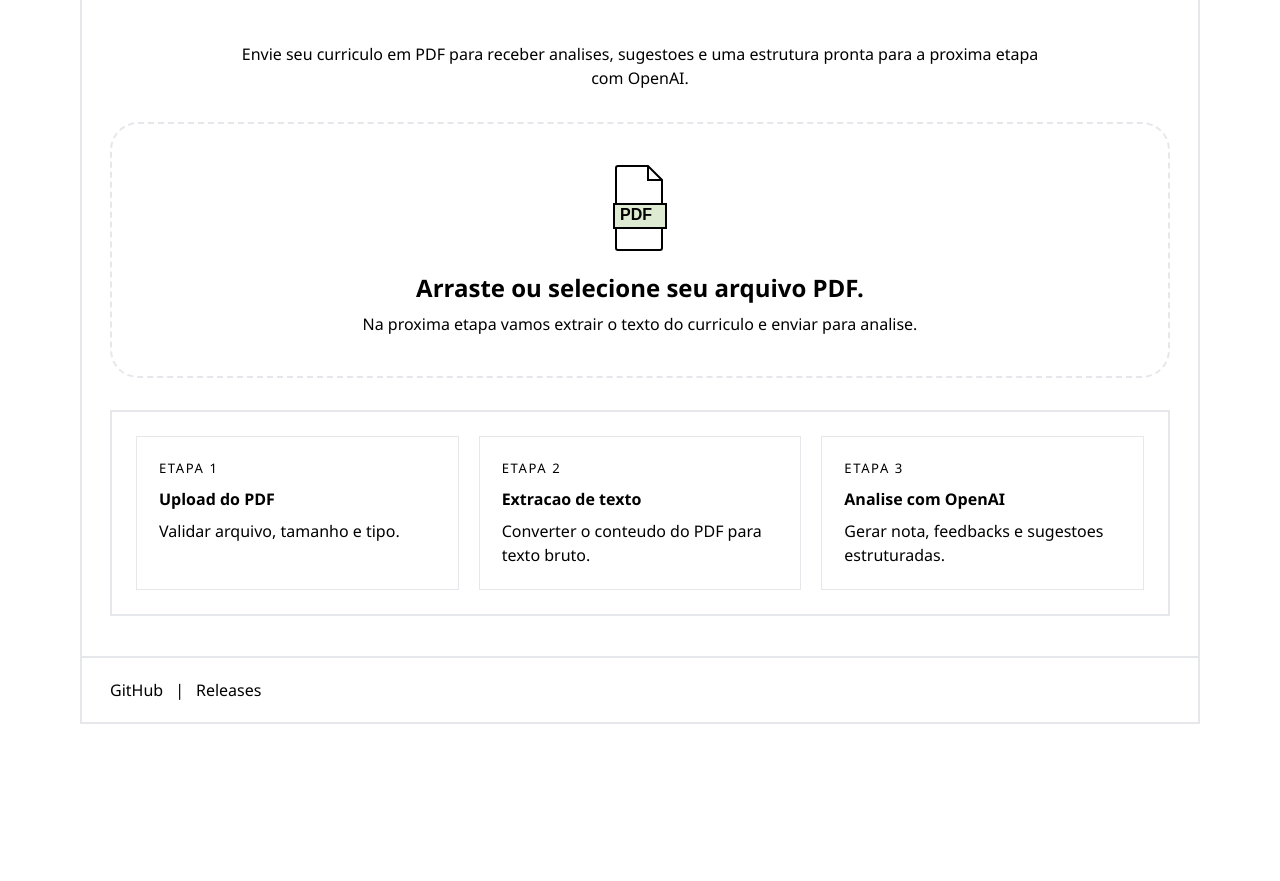
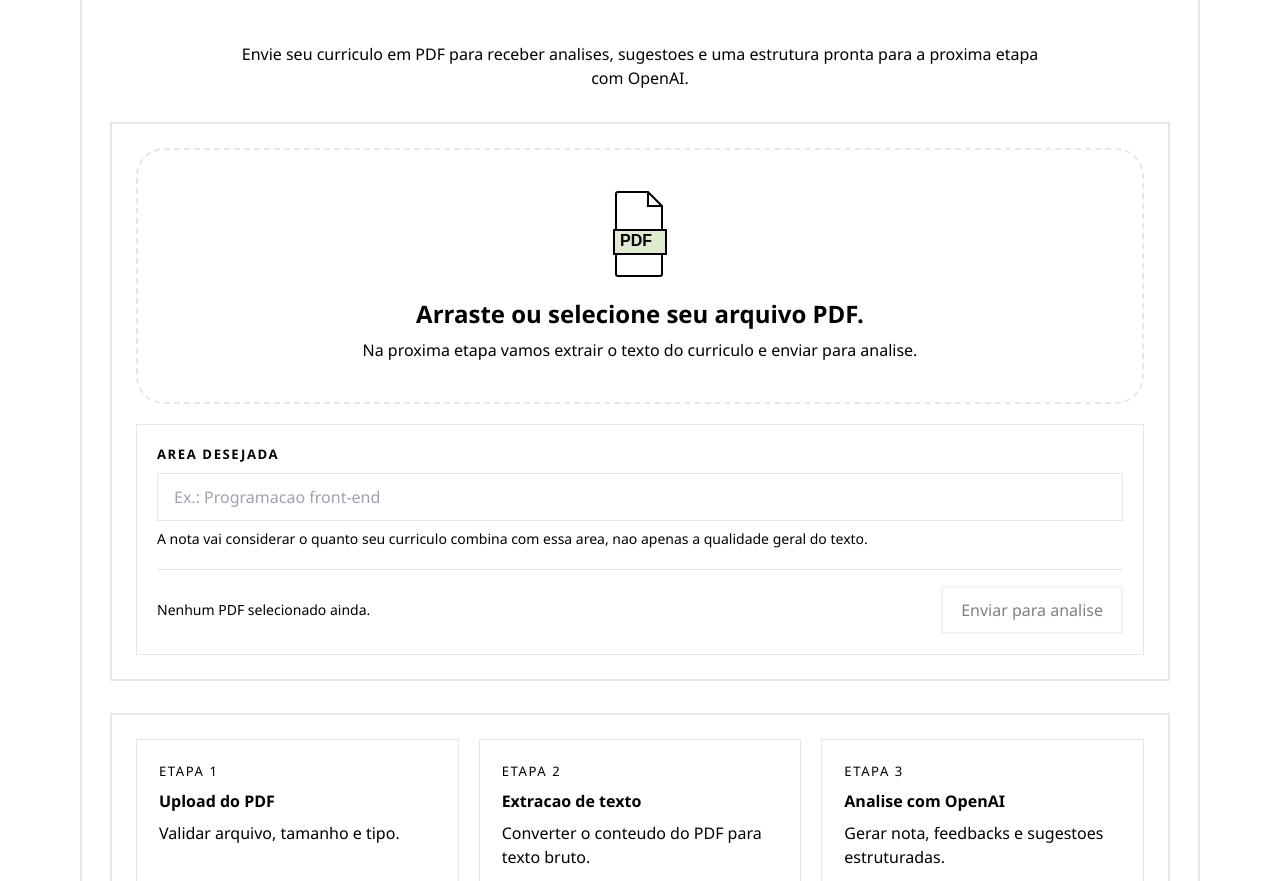
Before and after one commit to gabriel-vitebo/curriculoAi, a Nuxt app: page / in a window 1280 px wide. Shown: the part 328-1209 px from the top of the page. Before the commit the page ends 1052 px from the top, so only its background shows below. Built offline with nearby package versions, Linux system fonts and the light colour scheme.

Commit message:
feat: add input area for desired CV analysis and update related logic

```diff
--- a/app/composables/cv-analysis-state.ts
+++ b/app/composables/cv-analysis-state.ts
@@ -4,6 +4,10 @@ export function useSelectedCvFile() {
   return useState<File | null>('selected-cv-file', () => null)
 }
 
+export function useSelectedCvArea() {
+  return useState<string>('selected-cv-area', () => '')
+}
+
 export function useCvAnalysisResult() {
   return useState<CvAnalysisResult | null>('cv-analysis-result', () => null)
 }
--- a/app/pages/index.vue
+++ b/app/pages/index.vue
@@ -12,11 +12,46 @@
         </p>
       </div>
 
-      <UploadDropzone
-        @file-selected="handleFileSelected"
-        @invalid-file="handleInvalidFile"
-        @invalid-size="handleInvalidSize"
-      />
+      <section class="grid gap-5 border-2 border-ink bg-surface p-6">
+        <UploadDropzone
+          @file-selected="handleFileSelected"
+          @invalid-file="handleInvalidFile"
+          @invalid-size="handleInvalidSize"
+        />
+
+        <div class="grid gap-5 border border-subtle-ink bg-card p-5">
+          <div class="grid gap-2">
+            <label class="text-[0.82rem] font-semibold uppercase tracking-[0.12em] text-muted-ink" for="desired-area">
+              Area desejada
+            </label>
+            <input
+              id="desired-area"
+              v-model.trim="selectedCvArea"
+              class="min-h-12 border border-ink bg-surface px-4 text-[1rem] text-ink outline-none transition-shadow focus:shadow-[0_0_0_3px_rgba(142,172,200,0.28)]"
+              type="text"
+              maxlength="120"
+              placeholder="Ex.: Programacao front-end"
+            />
+            <p class="text-sm text-muted-ink">
+              A nota vai considerar o quanto seu curriculo combina com essa area, nao apenas a qualidade geral do texto.
+            </p>
+          </div>
+
+          <div class="flex flex-wrap items-center justify-between gap-3 border-t border-subtle-ink pt-4">
+            <p class="text-sm text-muted-ink">
+              {{ selectedCvFile ? `Arquivo selecionado: ${selectedCvFile.name}` : 'Nenhum PDF selecionado ainda.' }}
+            </p>
+            <button
+              class="inline-flex min-h-12 items-center justify-center gap-2 border-2 border-ink bg-button-positive bg-button-positive-hover px-[18px] text-ink transition-[transform,background-color,opacity] duration-150 hover:-translate-y-px disabled:cursor-not-allowed disabled:opacity-50"
+              type="button"
+              :disabled="!selectedCvFile || isSubmitting"
+              @click="goToAnalysis"
+            >
+              {{ isSubmitting ? 'Preparando analise...' : 'Enviar para analise' }}
+            </button>
+          </div>
+        </div>
+      </section>
 
       <section class="grid gap-5 border-2 border-ink bg-surface p-6 min-[861px]:grid-cols-3">
         <div class="border border-subtle-ink bg-card p-[22px]">
@@ -52,17 +87,33 @@
 const showInvalidFileModal = ref(false)
 const fileErrorMessage = ref('Formato invalido. Envie um curriculo em PDF.')
 const selectedCvFile = useSelectedCvFile()
+const selectedCvArea = useSelectedCvArea()
 const cvAnalysisResult = useCvAnalysisResult()
+const isSubmitting = ref(false)
 
 function handleFileSelected(file: File) {
   selectedCvFile.value = file
   cvAnalysisResult.value = null
-  navigateTo({
+}
+
+async function goToAnalysis() {
+  if (!selectedCvFile.value) {
+    handleInvalidFile()
+    return
+  }
+
+  cvAnalysisResult.value = null
+  isSubmitting.value = true
+
+  await navigateTo({
     path: '/resultado',
     query: {
-      file: file.name,
+      file: selectedCvFile.value.name,
+      area: selectedCvArea.value || undefined,
     },
   })
+
+  isSubmitting.value = false
 }
 
 function handleInvalidSize(limitMB: number) {
--- a/app/pages/resultado/index.vue
+++ b/app/pages/resultado/index.vue
@@ -7,7 +7,15 @@
         <NuxtLink to="/" class="text-[1.1rem] font-semibold">
           &lt; Importar outro curriculo
         </NuxtLink>
-        <span class="inline-flex items-center gap-[10px] border border-ink bg-chip px-[14px] py-[6px] text-[0.76rem] uppercase tracking-[0.14em]">{{ route.query.file || 'Resultado da analise' }}</span>
+        <div class="flex flex-wrap justify-end gap-2">
+          <span class="inline-flex items-center gap-[10px] border border-ink bg-chip px-[14px] py-[6px] text-[0.76rem] uppercase tracking-[0.14em]">{{ route.query.file || 'Resultado da analise' }}</span>
+          <span
+            v-if="analysisAreaLabel"
+            class="inline-flex items-center gap-[10px] border border-ink bg-chip px-[14px] py-[6px] text-[0.76rem] uppercase tracking-[0.14em]"
+          >
+            Area: {{ analysisAreaLabel }}
+          </span>
+        </div>
       </div>
 
       <section v-if="isLoading" class="border-2 border-ink bg-surface p-6">
@@ -31,7 +39,7 @@
                 <ResultDonutChart :sections="analysis.distribuicaoQualidade" />
                 <div class="grid gap-2 text-[1rem]">
                   <div v-for="item in analysis.distribuicaoQualidade" :key="item.label" class="flex items-center gap-3">
-                    <span class="inline-block h-4 w-4 rounded-full" :style="{ background: item.color }" />
+                    <span class="inline-block h-4 w-4 rounded-full" :style="{ background: item.color }"></span>
                     <span><strong>{{ item.value }}%</strong> {{ item.label }}</span>
                   </div>
                 </div>
@@ -55,6 +63,9 @@
           <article class="border-2 border-ink bg-surface p-6">
             <header class="border-b-2 border-ink pb-3">
               <h3 class="m-0 text-[1.5rem]">Resumo profissional</h3>
+              <p v-if="analysis.areaAlvo" class="mt-2 text-sm text-muted-ink">
+                Avaliacao orientada para a area <strong>{{ analysis.areaAlvo }}</strong>.
+              </p>
             </header>
             <p class="mt-4">{{ analysis.resumoProfissional }}</p>
           </article>
@@ -136,9 +147,11 @@ import type { CvAnalysisResult } from '~/types/cv-analysis'
 
 const route = useRoute()
 const selectedCvFile = useSelectedCvFile()
+const selectedCvArea = useSelectedCvArea()
 const cvAnalysisResult = useCvAnalysisResult()
 
 const analysis = computed(() => cvAnalysisResult.value)
+const analysisAreaLabel = computed(() => analysis.value?.areaAlvo || selectedCvArea.value || String(route.query.area || '').trim())
 const isLoading = ref(false)
 const errorMessage = ref('')
 const copyButtonLabel = ref('Copiar relatorio')
@@ -162,6 +175,7 @@ onMounted(async () => {
   try {
     const formData = new FormData()
     formData.append('file', file, file.name)
+    formData.append('desiredArea', selectedCvArea.value.trim())
 
     const response = await $fetch<{ analysis: CvAnalysisResult, cached: boolean }>('/api/cv/analyze', {
       method: 'POST',
@@ -194,6 +208,7 @@ function buildReportText() {
   }
 
   const lines = [
+    `Area alvo: ${analysis.value.areaAlvo || 'Analise geral'}`,
     `Nota geral: ${analysis.value.notaGeral}/10`,
     `Senioridade estimada: ${analysis.value.senioridadeEstimada}`,
     '',
--- a/app/types/cv-analysis.ts
+++ b/app/types/cv-analysis.ts
@@ -19,6 +19,7 @@ export interface CvDistributionItem {
 }
 
 export interface CvAnalysisResult {
+  areaAlvo: string
   resumoProfissional: string
   resumoOtimizado: string
   pontosFortes: string[]
```
Also changed, not shown: 2 other files (tests, documents, lock files or other folders).
